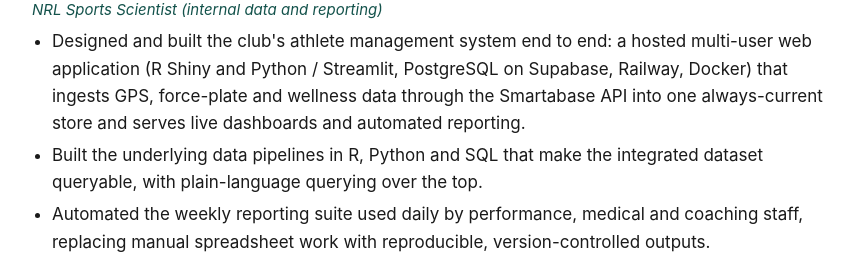
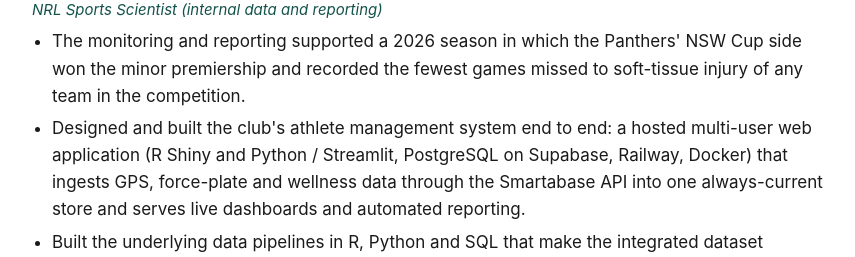
Before and after one commit to udaybarooah/data, a plain HTML site: page index.html in a window 1280 px wide. Shown: the part 1276-1533 px from the top of the page, without its empty margins (212-1067 px from the left). Drawn offline with Linux system fonts and the light colour scheme.

Commit message:
Add 2026 NSW Cup minor premiership + league-low soft-tissue availability line

```diff
--- a/index.html
+++ b/index.html
@@ -58,6 +58,7 @@
       <div class="top"><span class="org"><img class="logo" src="assets/img/panthers.png" alt="">Penrith Panthers, NRL<span class="loc">Sydney</span></span><span class="dates">Oct 2025 &ndash; Present</span></div>
       <div class="title">NRL Sports Scientist (internal data and reporting)</div>
       <ul>
+        <li>The monitoring and reporting supported a 2026 season in which the Panthers' NSW Cup side won the minor premiership and recorded the fewest games missed to soft-tissue injury of any team in the competition.</li>
         <li>Designed and built the club's athlete management system end to end: a hosted multi-user web application (R Shiny and Python / Streamlit, PostgreSQL on Supabase, Railway, Docker) that ingests GPS, force-plate and wellness data through the Smartabase API into one always-current store and serves live dashboards and automated reporting.</li>
         <li>Built the underlying data pipelines in R, Python and SQL that make the integrated dataset queryable, with plain-language querying over the top.</li>
         <li>Automated the weekly reporting suite used daily by performance, medical and coaching staff, replacing manual spreadsheet work with reproducible, version-controlled outputs.</li>
```
